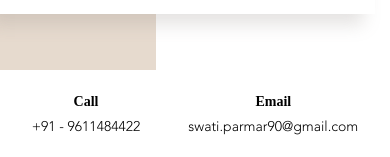
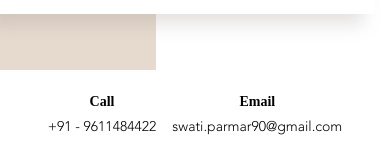
Before and after one commit to yogeshchoudhary147/swati-portfolio, a React app: page / in a window 390 px wide. Shown: the part 768-925 px from the top of the page. Built offline with nearby package versions, Linux system fonts and the light colour scheme; a web font is replaced by a local one.

Commit message:
fix: resume page for mobile

```diff
--- a/src/assets/css/styles.css
+++ b/src/assets/css/styles.css
@@ -98,6 +98,12 @@ body {
   }
 }
 
+@media only screen and (max-width: 768px) {
+  .footer {
+    column-gap: 0px !important;
+  }
+}
+
 .footer {
   background-color: white;
   display: flex;
@@ -110,6 +116,8 @@ body {
     flex-direction: column;
     align-items: center;
     row-gap: 8px;
+    padding: 0px 8px;
+    word-break: break-all;
     h4 {
       font-family: AvenirHeavy;
     }
@@ -119,7 +127,8 @@ body {
 .resume-container {
   background-color: rgb(230, 218, 206);
   .main-container {
-    width: 724px;
+    width: 90%;
+    max-width: 724px;
     margin: 0px auto;
     padding-bottom: 64px;
     .heading {
@@ -133,14 +142,23 @@ body {
       font-family: PoppinsSemibold;
       margin-top: 108px;
     }
+    @media only screen and (max-width: 768px) {
+      .card {
+        flex-wrap: wrap;
+        .duration {
+          flex-shrink: unset !important;
+        }
+      }
+    }
     .card {
       padding: 50px 40px 50px 50px;
       display: flex;
       flex-direction: row;
       margin-top: 32px;
       font-size: 16px;
+      row-gap: 32px;
+      column-gap: 48px;
       .duration {
-        width: 224px;
         flex-shrink: 0;
         font-size: 14px;
         .blue-text {
```
